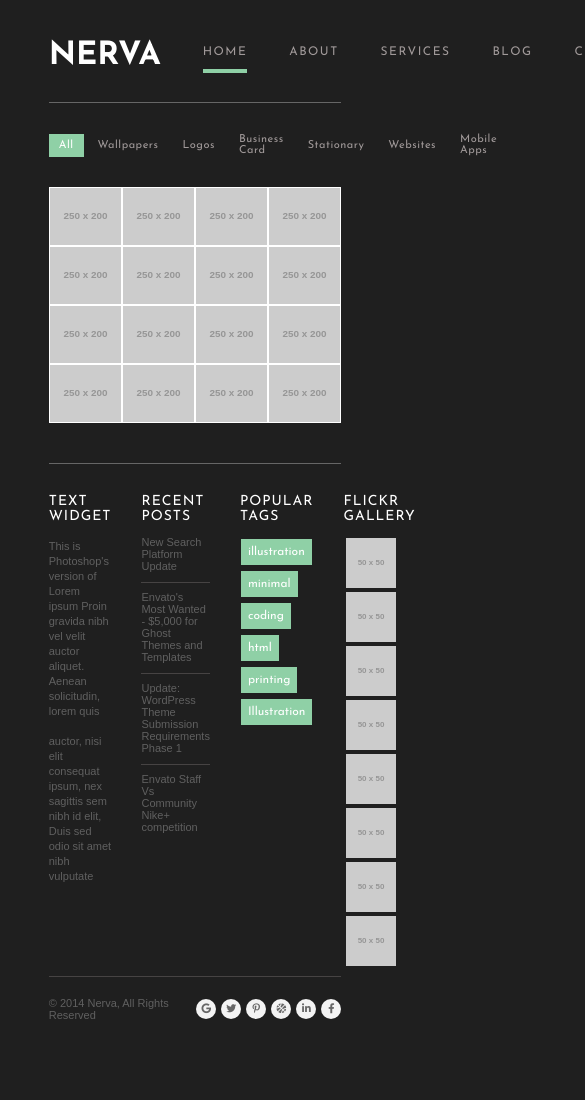
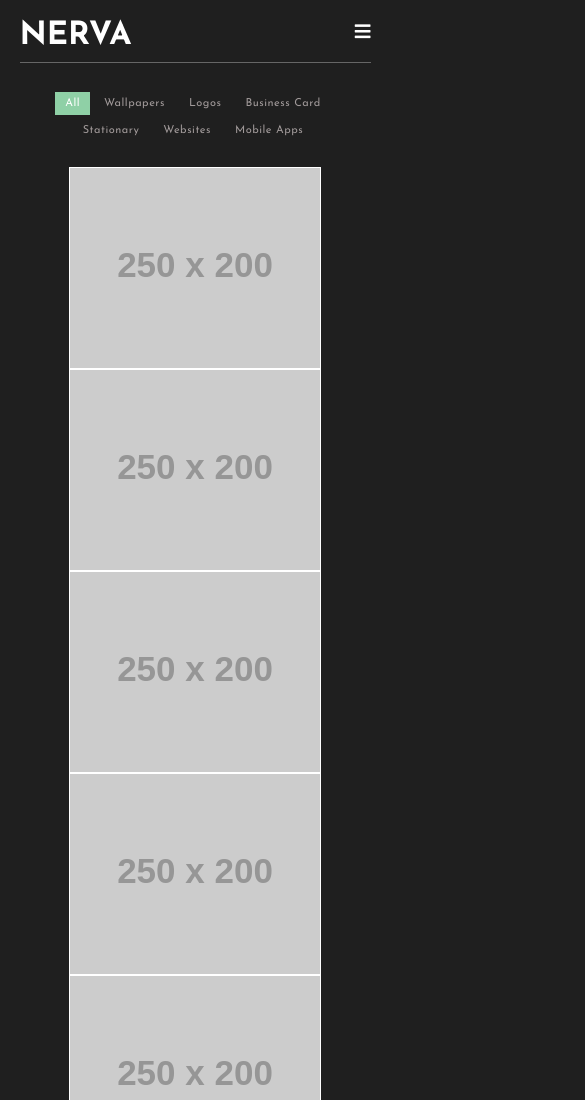
Before and after one commit to mvishrutaxioned/DOM-Task1, a plain HTML site: page index.html in a window 390 px wide. Shown: the top 1100 px of the page, 585 px wide, since content can reach past the window. Before the commit the page ends 1041 px from the top, so only its background shows below. Drawn offline with nearby package versions, Linux system fonts and the light colour scheme; placeholder pictures from the web are drawn by us.

Commit message:
added responsive styling

```diff
--- a/assets/css/style.css
+++ b/assets/css/style.css
@@ -343,3 +343,97 @@ nav ul li a.active::after {
  /*=================================
   footer styling ends here
 =================================*/
+
+/*media query starts*/
+/*media query for 995px starts here*/
+@media only screen and (max-width: 995px) {
+  .wrapper { width: 95%; }
+  .f-content { grid-gap: 10px; }
+}
+
+/*media query for 768px starts here*/
+@media only screen and (max-width: 768px) {
+  .wrapper { width: 90%; }
+
+  nav {
+    width: 100%;
+    height: 50%;
+    display: flex;
+    justify-content: center;
+    align-items: center;
+    position: fixed;
+    top: 0;
+    right: 0;
+    left: 0;
+    background: #fff;
+    transform: translateY(-200%);
+    transition: .8s ease;
+  }
+
+  .slide { transform: translateY(0); }
+
+  nav ul {
+    display: flex;
+    flex-direction: column;
+  }
+
+  nav ul li { margin: 15px auto; }
+  nav ul li a { color: #000; }
+  nav ul li a:hover::after,
+  nav ul li a.active::after { bottom: -10px; }
+  .menu,
+  #close { display: initial; }
+
+  #close {
+    padding: 6px 10px;
+    border-radius: 5px;
+    position: fixed;
+    top: 10px;
+    right: 10px;
+    background: #f3f3f3;
+    color: #a09999;
+    font-size: 18px;
+    font-weight: 600;
+  }
+
+  #close:hover {
+    cursor: pointer;
+    color: #000;
+    transition: .5s ease;
+  }
+
+  .tabs {
+    flex-wrap: wrap;
+    justify-content: center;
+  }
+
+  .tab-content li ul {
+    display: flex;
+    flex-wrap: wrap;
+    justify-content: center;
+  }
+
+  .f-content {
+    margin: 0 auto;
+    grid-template-columns: 1fr 1fr;
+    grid-gap: 40px;
+  }
+}
+
+/*media query for 540px starts here*/
+@media only screen and (max-width: 540px) {
+  header .wrapper { padding: 10px 0; }
+  .tabs li { margin: 4px 4px 0 0; }
+
+  .f-content {
+    grid-template-columns: 1fr;
+    padding-bottom: 50px;
+  }
+
+  .f-info {
+    flex-direction: column;
+    justify-content: center;
+  }
+
+  .f-info span { margin-bottom: 20px; }
+}
```
